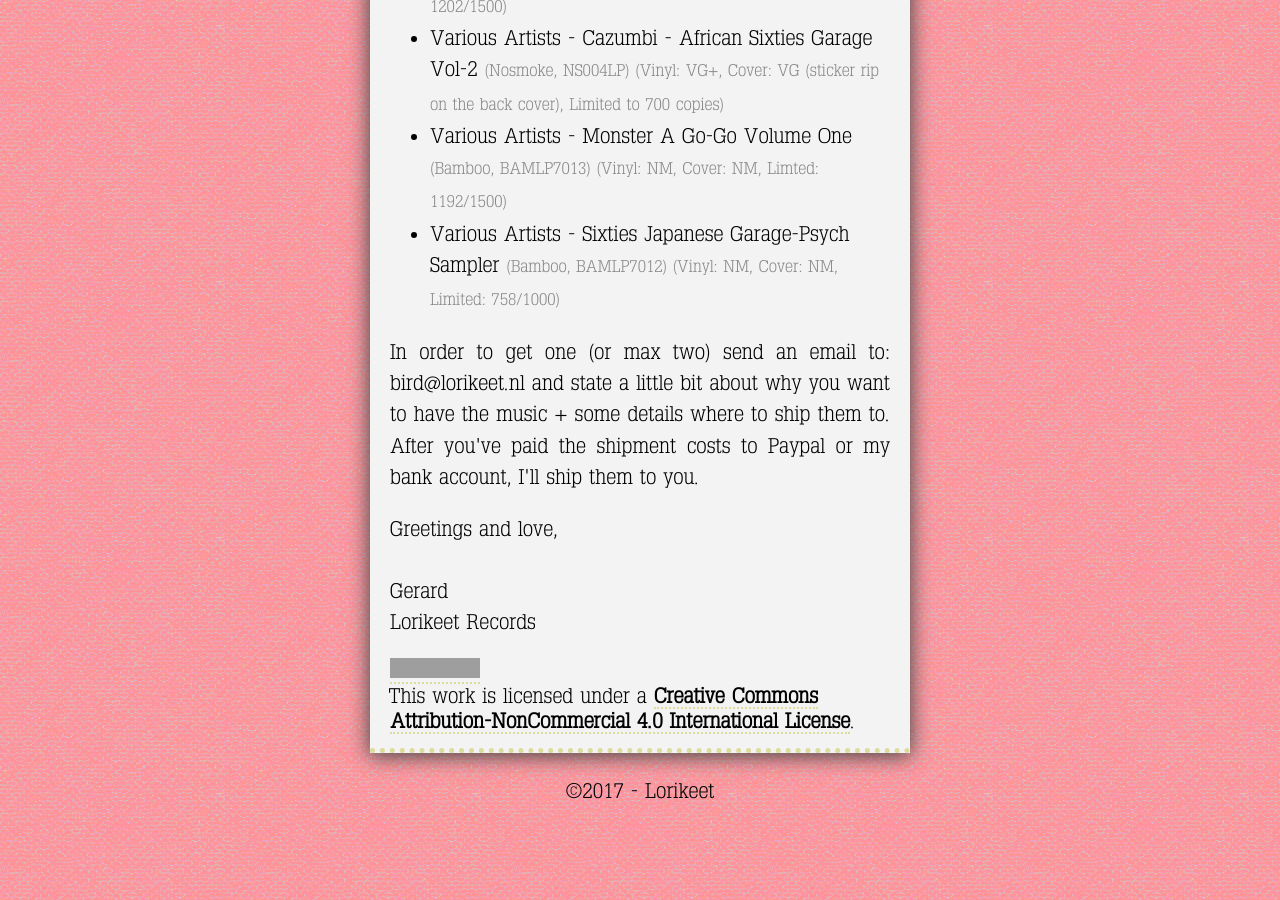
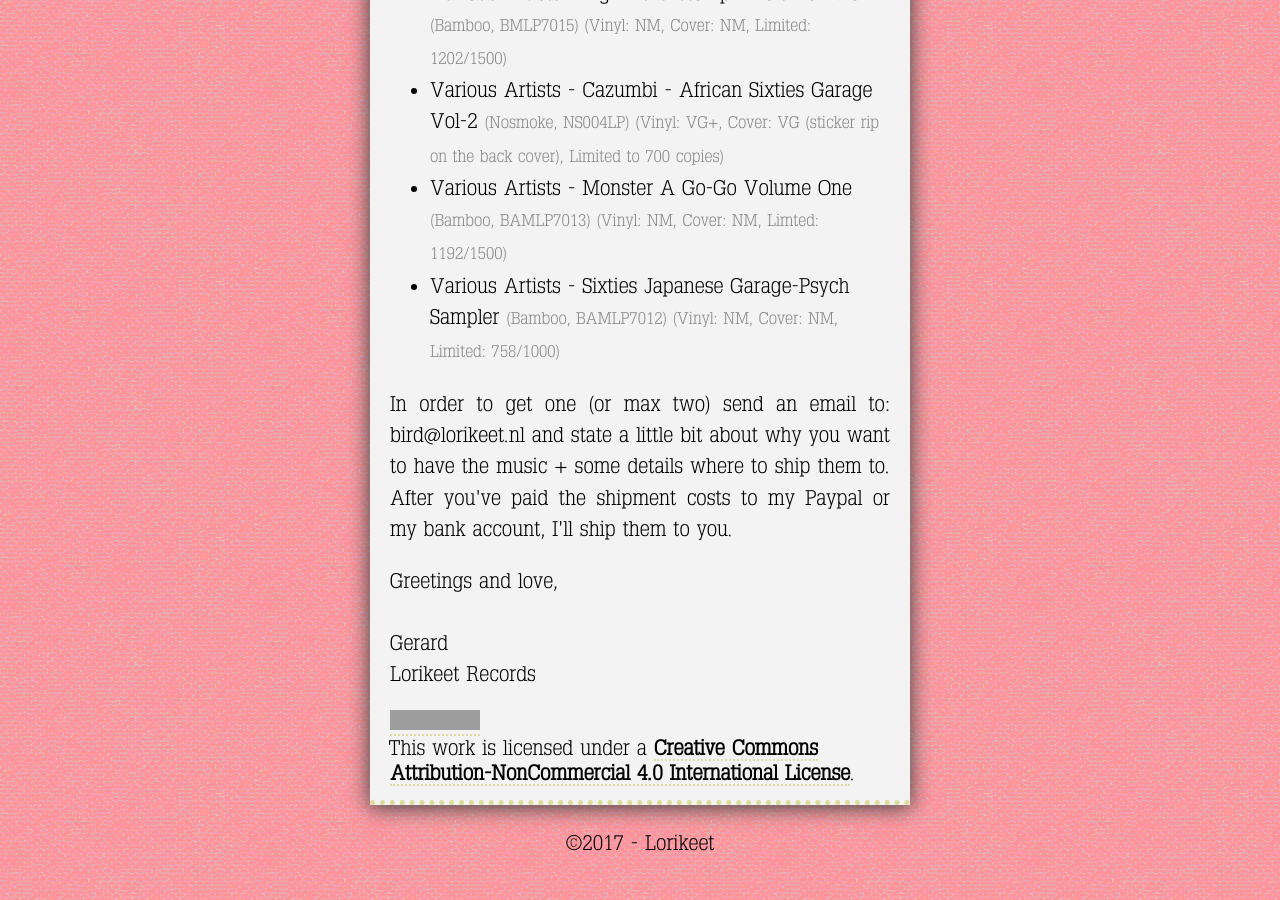
Before and after one commit to grdw/lorikeet, a Jekyll site: the page built from _posts/2017-12-10-free-bootlegs.md, in a window 1280 px wide and 900 px high, scrolled down 2541 px. Built offline with Jekyll 4.4.1, drawn with Linux system fonts in a browser that asks for light colours; some of the changed text lies outside the part shown; grey boxes are pictures that could not be loaded.

```diff
--- a/_posts/2017-12-10-free-bootlegs.md
+++ b/_posts/2017-12-10-free-bootlegs.md
@@ -120,7 +122,7 @@
 
 <p>
   In order to get one (or max two) send an email to: bird@lorikeet.nl and state a little bit about why you want to
-  have the music + some details where to ship them to. After you've paid the shipment costs to Paypal or my bank
+  have the music + some details where to ship them to. After you've paid the shipment costs to my Paypal or my bank
   account, I'll ship them to you.
 </p>
 <p>
```
Also changed, not shown: other parts of _posts/2017-12-10-free-bootlegs.md (+2 -0 lines).
